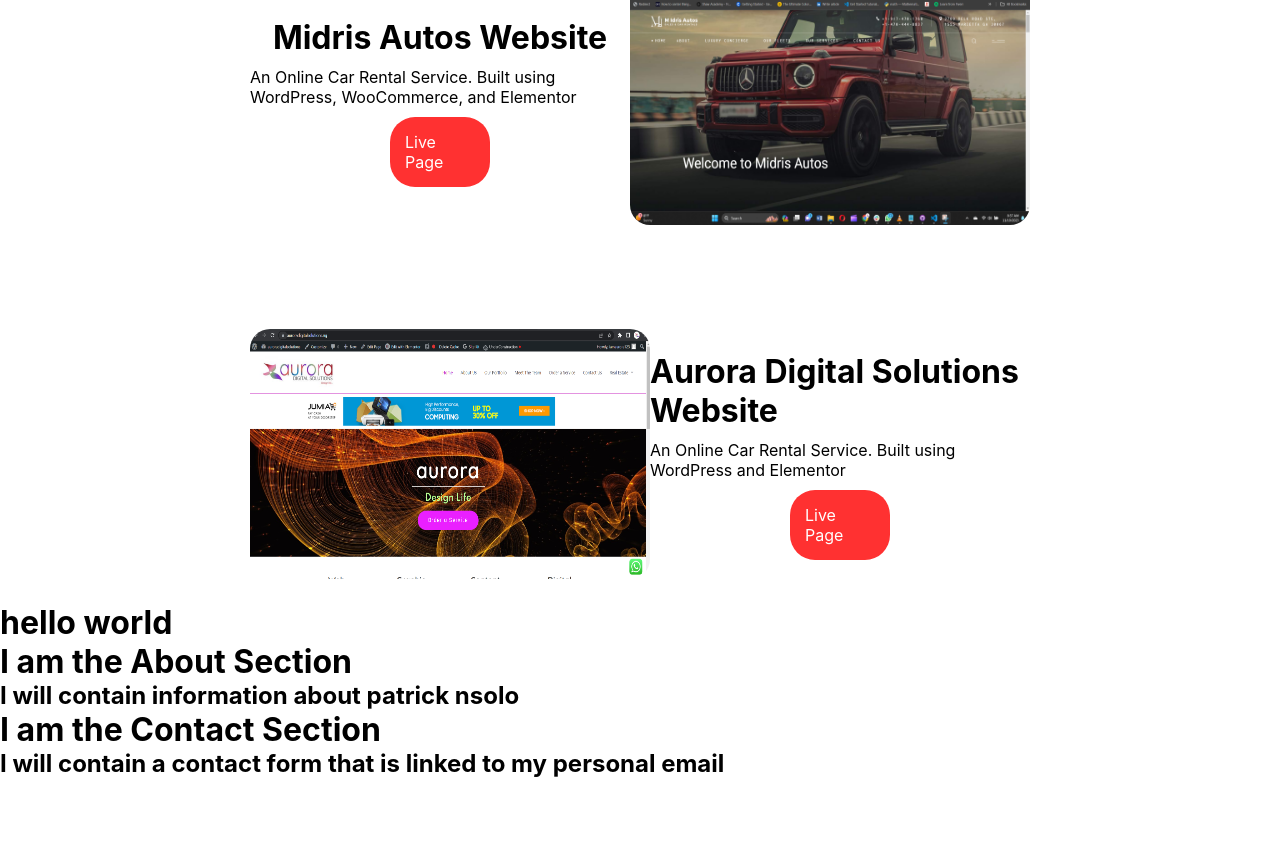
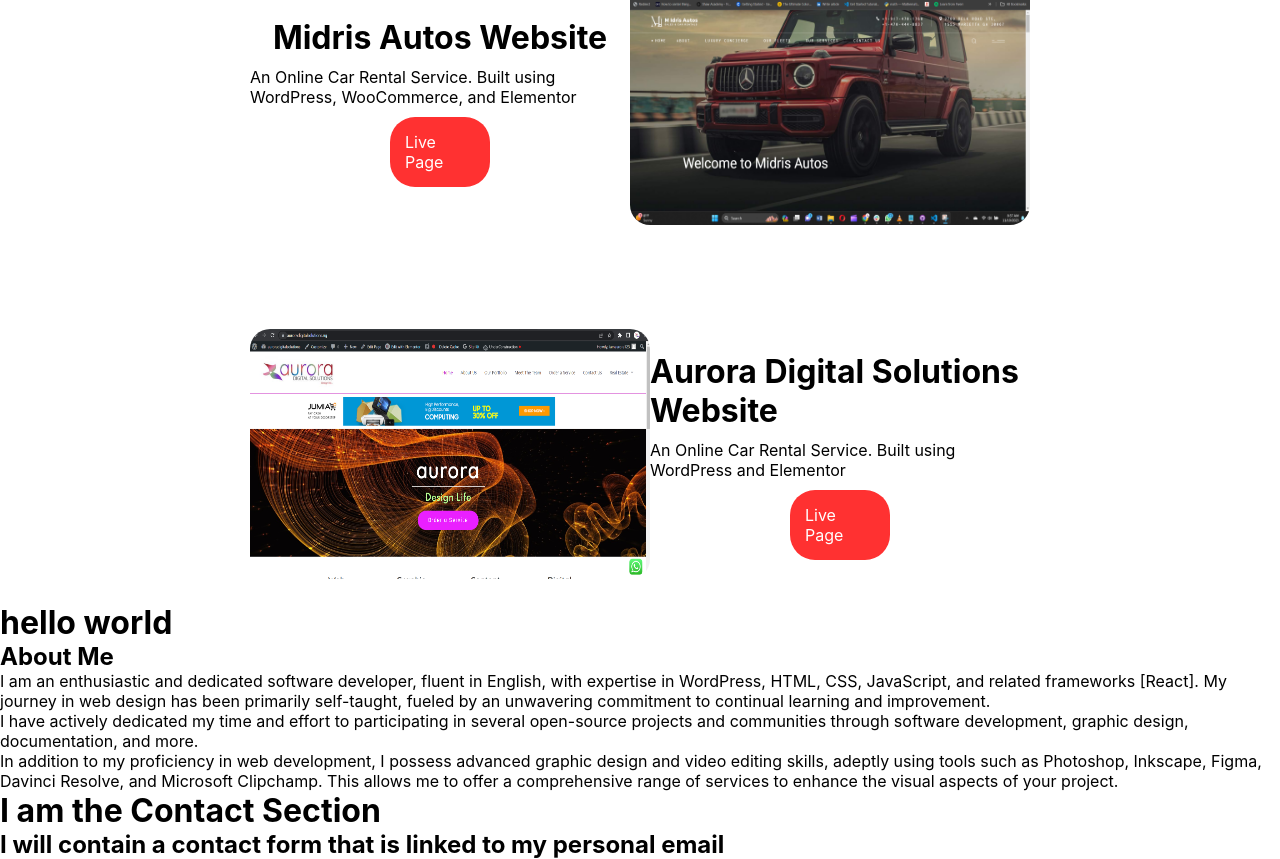
Before and after one commit to patrick-nsolo/FEDportfolio, a React (Create React App) app: page / in a window 1280 px wide. Shown: the part 1887-2746 px from the top of the page. Before the commit the page ends 2665 px from the top, so only its background shows below. Built offline with nearby package versions, Linux system fonts and the light colour scheme.

Commit message:
update styling

```diff
--- a/src/components/AboutMe/About.css
+++ b/src/components/AboutMe/About.css
@@ -0,0 +1,11 @@
+@media (max-width:768px){
+    .about{
+        padding:40px;
+        background: hsl(0, 100%, 60%);
+
+    }
+    .about p{
+        margin-top: 20px;
+        color:#fff;
+    }
+}
--- a/src/components/AboutMe/About.js
+++ b/src/components/AboutMe/About.js
@@ -3,9 +3,25 @@
 
 function About() {
   return (
-    <div>
-        <h1>I am the About Section</h1>
-        <h2>I will contain information about patrick nsolo </h2>
+    <div className='about' id='about'>
+        <h2>About Me</h2>
+        <p>
+        I am an enthusiastic and dedicated software developer, fluent in English,
+        with expertise in WordPress, HTML, CSS, JavaScript, and related frameworks [React].
+        My journey in web design has been primarily self-taught, fueled by an unwavering
+        commitment to continual learning and improvement.
+        </p>
+        <p>
+        I have actively dedicated my time and effort to participating in several open-source
+        projects and communities through software development, graphic design, documentation,
+        and more.
+        </p>
+        <p>
+        In addition to my proficiency in web development, I possess advanced graphic design
+        and video editing skills, adeptly using tools such as Photoshop, Inkscape, Figma,
+        Davinci Resolve, and Microsoft Clipchamp. This allows me to offer a comprehensive
+        range of services to enhance the visual aspects of your project.
+        </p>
     </div>
   )
 }
```
